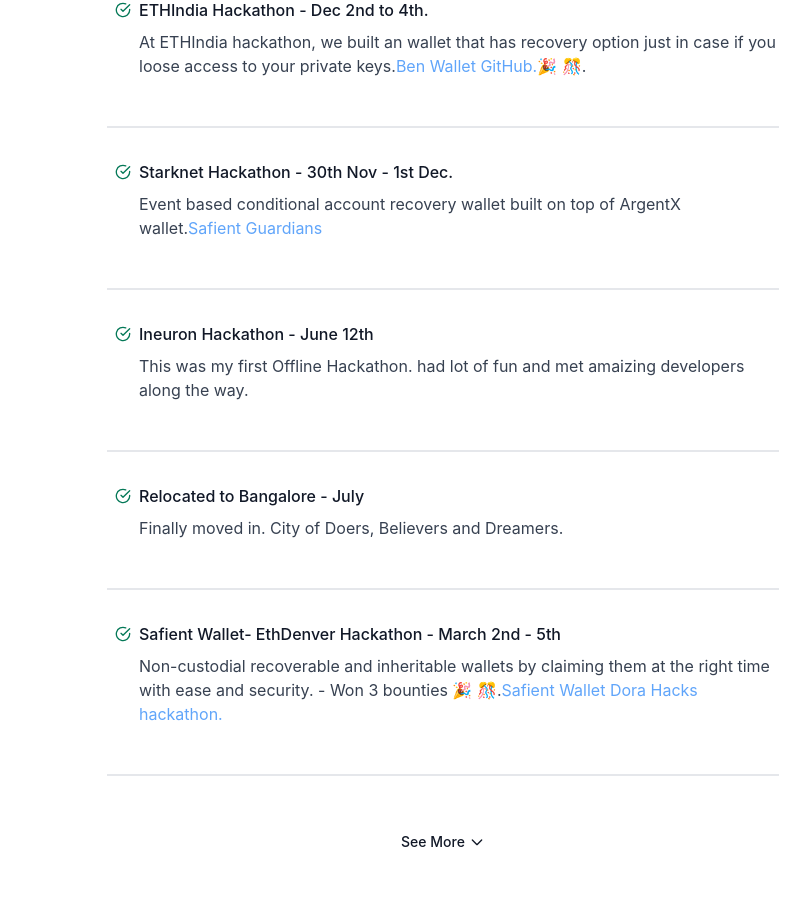
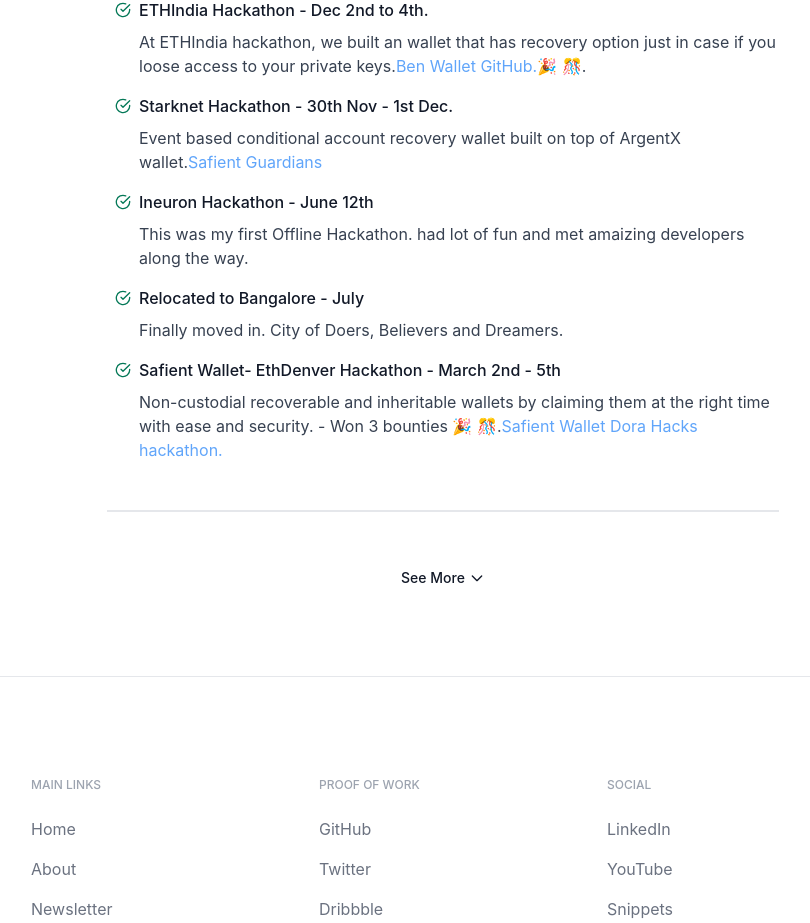
Before and after one commit to Koushith/Next.js-Portfolio-2021, a Next.js app: page / in a window 1280 px wide. Shown: the part 1996-2919 px from the top of the page, without its empty margins (197-1007 px from the left). Built offline with nearby package versions, Linux system fonts and the light colour scheme; what @tailwindcss/typography would draw is missing.

Commit message:
adds resume link

```diff
--- a/components/Timeline.js
+++ b/components/Timeline.js
@@ -63,7 +63,7 @@
         🎉 🎊.
       </Step>
     </ul>
-    <Divider />
+
     <ul>
       <Step title="Second Hackathon @EthDenver- Feb 5th-9th 2021">
         ETHDenver is the world’s largest annual web3 #BUIDLathon. we hacked
@@ -163,7 +163,7 @@
           🎉 🎊.
         </Step>
       </ul>
-      <Divider />
+
       <ul>
         <Step title="Starknet Hackathon - 30th Nov - 1st Dec.">
           Event based conditional account recovery wallet built on top of
@@ -173,7 +173,6 @@
           </Link>{" "}
         </Step>
       </ul>
-      <Divider />
 
       <ul>
         <Step title="Ineuron Hackathon - June 12th ">
@@ -181,14 +180,12 @@
           developers along the way.
         </Step>
       </ul>
-      <Divider />
 
       <ul>
         <Step title="Relocated to Bangalore - July">
           Finally moved in. City of Doers, Believers and Dreamers.
         </Step>
       </ul>
-      <Divider />
 
       <ul>
         <Step title="Safient Wallet- EthDenver Hackathon - March 2nd - 5th">
```
